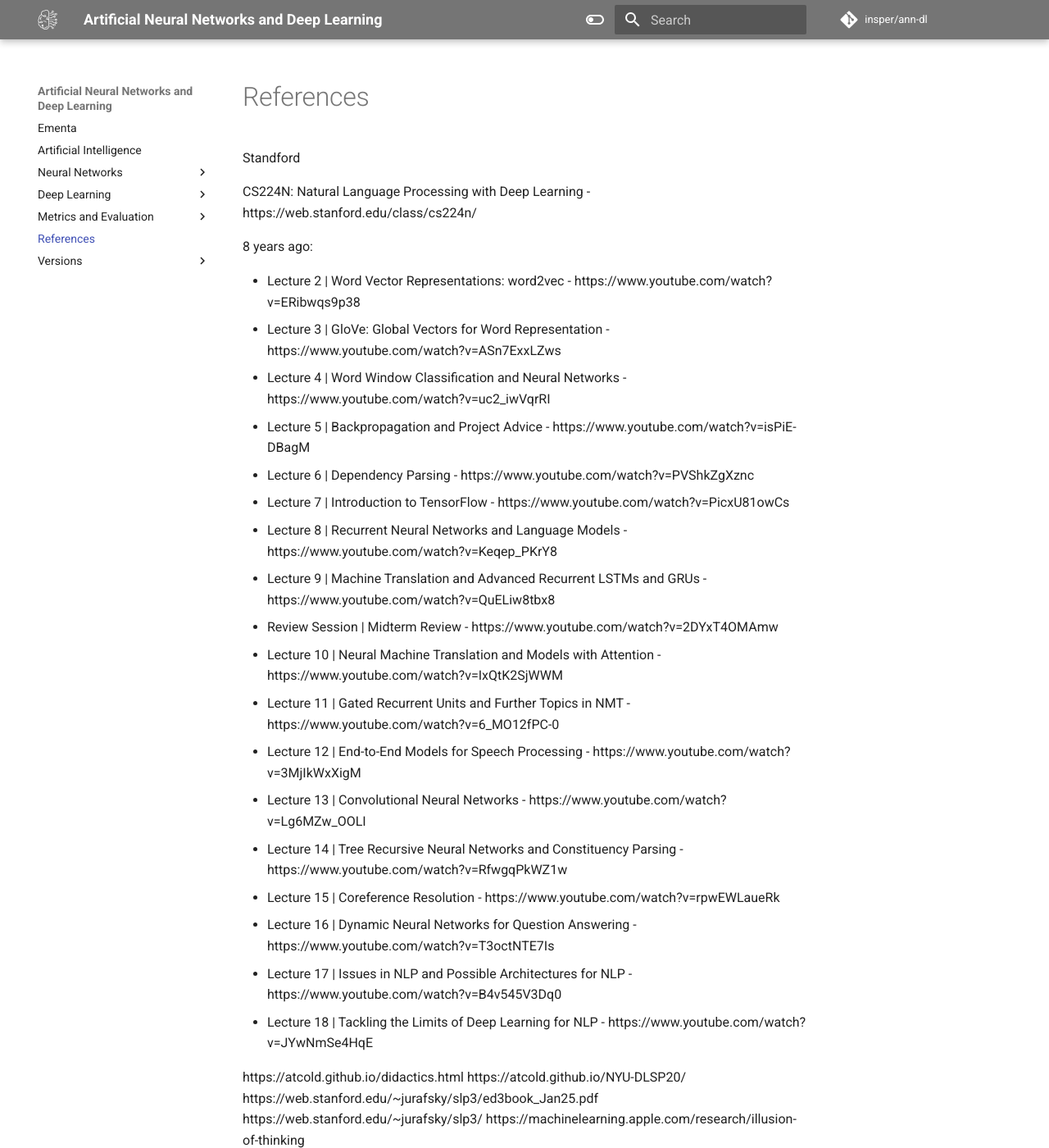
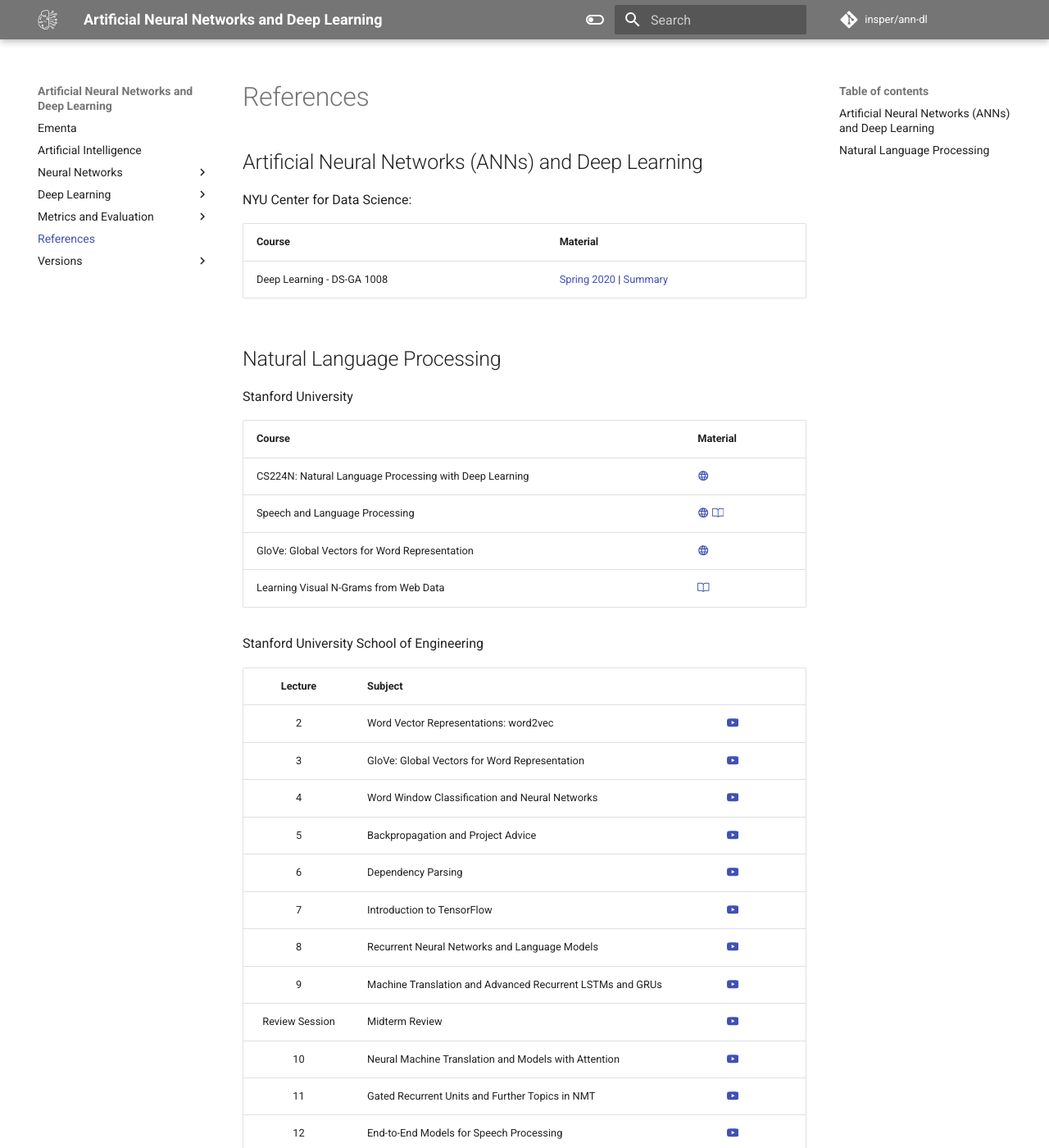
Before and after one commit to Insper/ann-dl, an MkDocs documentation site: the page built from docs/references.md, in a window 1280 px wide and 1400 px high. Shown: the whole window at 82% size. Built offline with MkDocs 1.6.1 and Material for MkDocs 9.7.7, drawn with Linux system fonts in a browser that asks for light colours; comment, search, counter and statistics services are not loaded; some of the changed text lies outside the part shown.

Commit message:
references

```diff
--- a/docs/references.md
+++ b/docs/references.md
@@ -1,36 +1,51 @@
-Standford
 
-CS224N: Natural Language Processing with Deep Learning - https://web.stanford.edu/class/cs224n/
 
-8 years ago:
+## Artificial Neural Networks (ANNs) and Deep Learning
 
-- Lecture 2 | Word Vector Representations: word2vec - https://www.youtube.com/watch?v=ERibwqs9p38
-- Lecture 3 | GloVe: Global Vectors for Word Representation - https://www.youtube.com/watch?v=ASn7ExxLZws
-- Lecture 4 | Word Window Classification and Neural Networks - https://www.youtube.com/watch?v=uc2_iwVqrRI
-- Lecture 5 | Backpropagation and Project Advice - https://www.youtube.com/watch?v=isPiE-DBagM
-- Lecture 6 | Dependency Parsing - https://www.youtube.com/watch?v=PVShkZgXznc
-- Lecture 7 | Introduction to TensorFlow - https://www.youtube.com/watch?v=PicxU81owCs
-- Lecture 8 | Recurrent Neural Networks and Language Models - https://www.youtube.com/watch?v=Keqep_PKrY8
-- Lecture 9 | Machine Translation and Advanced Recurrent LSTMs and GRUs - https://www.youtube.com/watch?v=QuELiw8tbx8
-- Review Session | Midterm Review - https://www.youtube.com/watch?v=2DYxT4OMAmw
-- Lecture 10 | Neural Machine Translation and Models with Attention - https://www.youtube.com/watch?v=IxQtK2SjWWM
-- Lecture 11 | Gated Recurrent Units and Further Topics in NMT - https://www.youtube.com/watch?v=6_MO12fPC-0
-- Lecture 12 | End-to-End Models for Speech Processing - https://www.youtube.com/watch?v=3MjIkWxXigM
-- Lecture 13 | Convolutional Neural Networks - https://www.youtube.com/watch?v=Lg6MZw_OOLI
-- Lecture 14 | Tree Recursive Neural Networks and Constituency Parsing - https://www.youtube.com/watch?v=RfwgqPkWZ1w
-- Lecture 15 | Coreference Resolution - https://www.youtube.com/watch?v=rpwEWLaueRk
-- Lecture 16 | Dynamic Neural Networks for Question Answering - https://www.youtube.com/watch?v=T3octNTE7Is
-- Lecture 17 | Issues in NLP and Possible Architectures for NLP - https://www.youtube.com/watch?v=B4v545V3Dq0
-- Lecture 18 | Tackling the Limits of Deep Learning for NLP - https://www.youtube.com/watch?v=JYwNmSe4HqE
+NYU Center for Data Science:
 
-https://atcold.github.io/didactics.html
-https://atcold.github.io/NYU-DLSP20/
-https://web.stanford.edu/~jurafsky/slp3/ed3book_Jan25.pdf
-https://web.stanford.edu/~jurafsky/slp3/
+| Course | Material |
+|---|---|
+| Deep Learning - DS-GA 1008 | [Spring 2020](https://atcold.github.io/NYU-DLSP20/){:target="_blank"} \| [Summary](https://atcold.github.io/didactics.html){:target="_blank"} |
+
+
+## Natural Language Processing
+
+Stanford University
+
+| Course | Material |
+|---|---|
+| CS224N: Natural Language Processing with Deep Learning | [:material-web:](https://web.stanford.edu/class/cs224n/){:target="_blank"} |
+| Speech and Language Processing | [:material-web:](https://web.stanford.edu/~jurafsky/slp3/ed3book_Jan25.pdf){:target="_blank"} [:octicons-book-24:](https://web.stanford.edu/~jurafsky/slp3/){:target="_blank"} |
+| GloVe: Global Vectors for Word Representation | [:material-web:](https://nlp.stanford.edu/projects/glove/){:target="_blank"} |
+| Learning Visual N-Grams from Web Data | [:octicons-book-24:](https://arxiv.org/pdf/1612.09161){:target="_blank"} |
+
+Stanford University School of Engineering
+
+| Lecture | Subject | |
+|:-:|---|:--|
+| 2 | Word Vector Representations: word2vec | [:simple-youtube:](https://www.youtube.com/watch?v=ERibwqs9p38){:target="_blank"} |
+| 3 | GloVe: Global Vectors for Word Representation | [:simple-youtube:](https://www.youtube.com/watch?v=ASn7ExxLZws){:target="_blank"} |
+| 4 | Word Window Classification and Neural Networks | [:simple-youtube:](https://www.youtube.com/watch?v=uc2_iwVqrRI){:target="_blank"} |
+| 5 | Backpropagation and Project Advice | [:simple-youtube:](https://www.youtube.com/watch?v=isPiE-DBagM){:target="_blank"} |
+| 6 | Dependency Parsing | [:simple-youtube:](https://www.youtube.com/watch?v=PVShkZgXznc){:target="_blank"} |
+| 7 | Introduction to TensorFlow | [:simple-youtube:](https://www.youtube.com/watch?v=PicxU81owCs){:target="_blank"} |
+| 8 | Recurrent Neural Networks and Language Models | [:simple-youtube:](https://www.youtube.com/watch?v=Keqep_PKrY8){:target="_blank"} |
+| 9 | Machine Translation and Advanced Recurrent LSTMs and GRUs | [:simple-youtube:](https://www.youtube.com/watch?v=QuELiw8tbx8){:target="_blank"} |
+| Review Session | Midterm Review | [:simple-youtube:](https://www.youtube.com/watch?v=2DYxT4OMAmw){:target="_blank"} |
+| 10 | Neural Machine Translation and Models with Attention | [:simple-youtube:](https://www.youtube.com/watch?v=IxQtK2SjWWM){:target="_blank"} |
+| 11 | Gated Recurrent Units and Further Topics in NMT | [:simple-youtube:](https://www.youtube.com/watch?v=6_MO12fPC-0){:target="_blank"} |
+| 12 | End-to-End Models for Speech Processing | [:simple-youtube:](https://www.youtube.com/watch?v=3MjIkWxXigM){:target="_blank"} |
+| 13 | Convolutional Neural Networks | [:simple-youtube:](https://www.youtube.com/watch?v=Lg6MZw_OOLI){:target="_blank"} |
+| 14 | Tree Recursive Neural Networks and Constituency Parsing | [:simple-youtube:](https://www.youtube.com/watch?v=RfwgqPkWZ1w){:target="_blank"} |
+| 15 | Coreference Resolution | [:simple-youtube:](https://www.youtube.com/watch?v=rpwEWLaueRk){:target="_blank"} |
+| 16 | Dynamic Neural Networks for Question Answering | [:simple-youtube:](https://www.youtube.com/watch?v=T3octNTE7Is){:target="_blank"} |
+| 17 | Issues in NLP and Possible Architectures for NLP | [:simple-youtube:](https://www.youtube.com/watch?v=B4v545V3Dq0){:target="_blank"} |
+| 18 | Tackling the Limits of Deep Learning for NLP | [:simple-youtube:](https://www.youtube.com/watch?v=JYwNmSe4HqE){:target="_blank"} |
+
+Thinking Publications
+
 https://machinelearning.apple.com/research/illusion-of-thinking
-
-Learning Visual N-Grams from Web Data https://arxiv.org/pdf/1612.09161
-https://nlp.stanford.edu/projects/glove/
 
 https://en.wikipedia.org/wiki/Diffusion_model
 https://proceedings.mlr.press/v37/sohl-dickstein15.pdf
```
